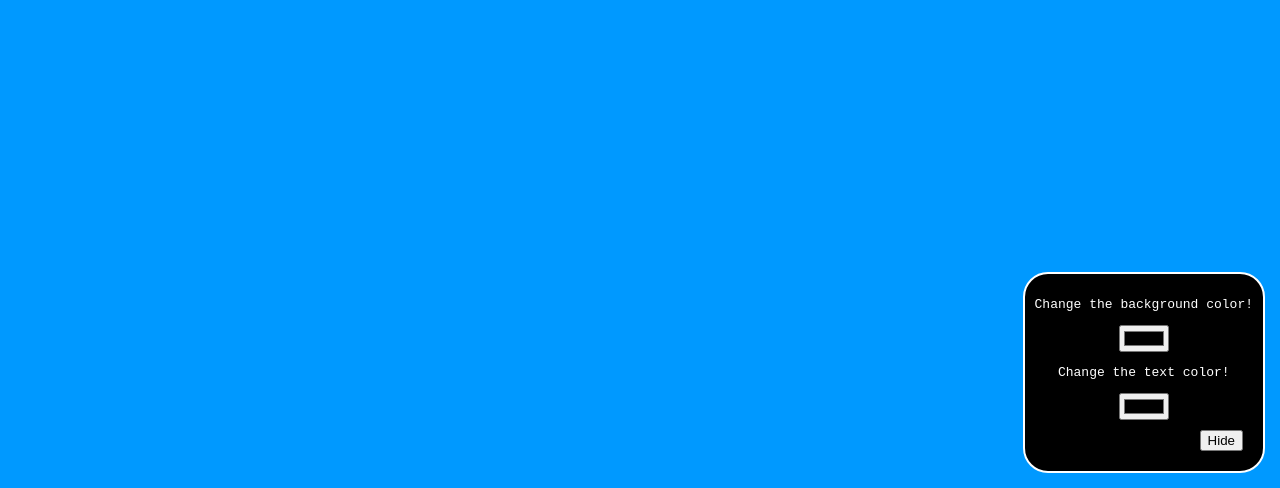
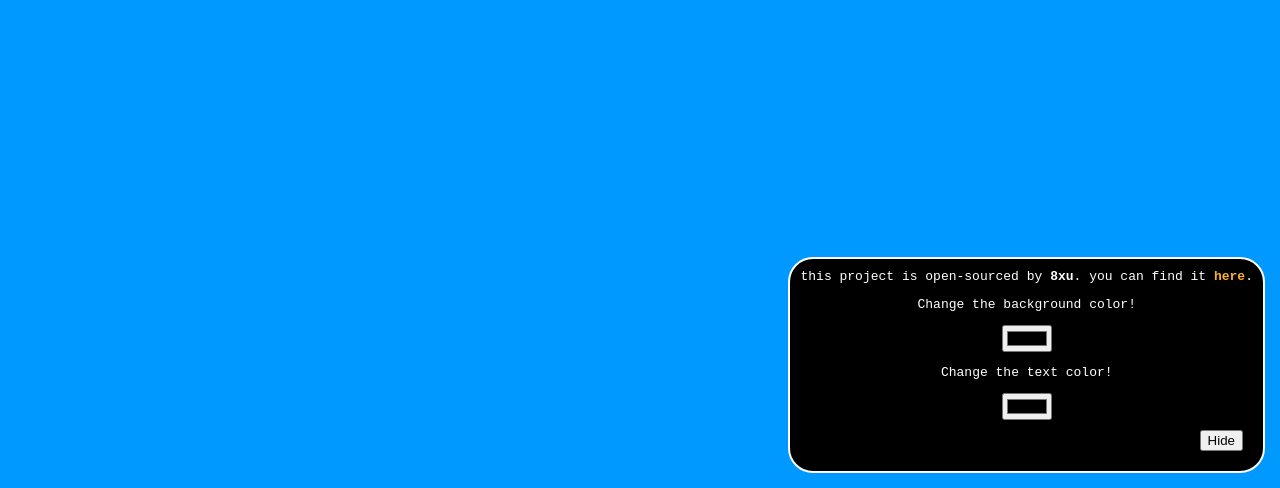
Before and after one commit to 8xu/clock, a plain HTML site: page index.html in a window 1280 px wide. Shown: the part 312-800 px from the top of the page. Drawn offline with nearby package versions, Linux system fonts and the light colour scheme.

Commit message:
Added GitHub open-source information

```diff
--- a/index.html
+++ b/index.html
@@ -13,6 +13,7 @@
         <div id="clock"></div>
     </div>
     <div id="input">
+        this project is open-sourced by <a id="name"></a>. you can find it <a id="github">here</a>.
         <form>
             <p>Change the background color!</p>
             <input id="backgroundcolorInput" type="color"/>
@@ -23,7 +24,7 @@
         </form>
         <button id="hide">Hide</button>
     </div>
-
+    </footer>
 </body>
 
 </html>
--- a/script.js
+++ b/script.js
@@ -35,3 +35,11 @@ function hideAll() {
 hideButton.addEventListener('click', hideAll);
 
 setInterval(updateClock, 150);
+
+GITHUB_REPOSITORY_URL = 'https://github.com/8xu/clock';
+GITHUB_USER = GITHUB_REPOSITORY_URL.split('/')[3];
+const githubUrl = document.querySelector('#github');
+const githubName = document.querySelector('#name');
+githubName.innerHTML = GITHUB_USER;
+githubUrl.href = GITHUB_REPOSITORY_URL;
+github.target = '_blank';
--- a/style.css
+++ b/style.css
@@ -35,3 +35,13 @@ body {
     align-items: center;
     justify-content: center;
 }
+
+a:any-link {
+    text-decoration: none;
+    color: #FBB02D;
+    font-weight: 900;
+}
+
+#name {
+    font-weight: 800;
+}
```
